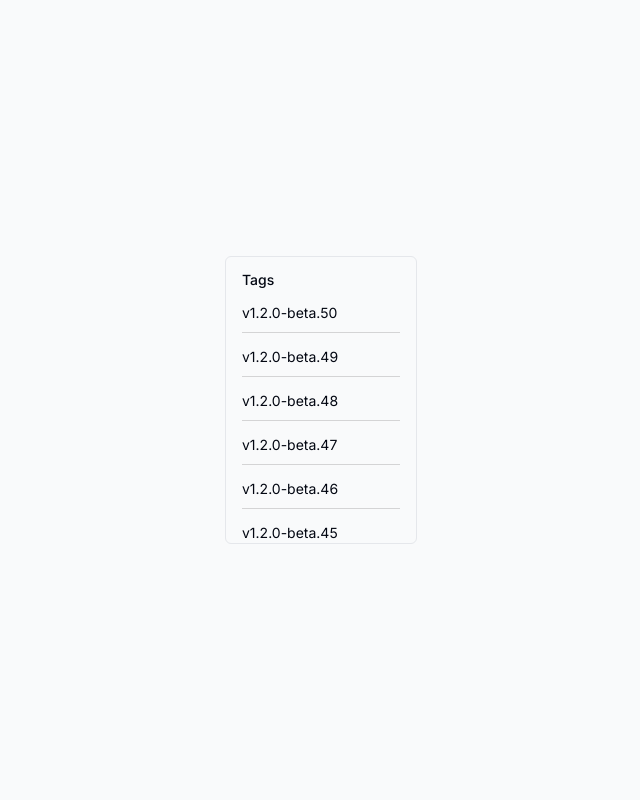
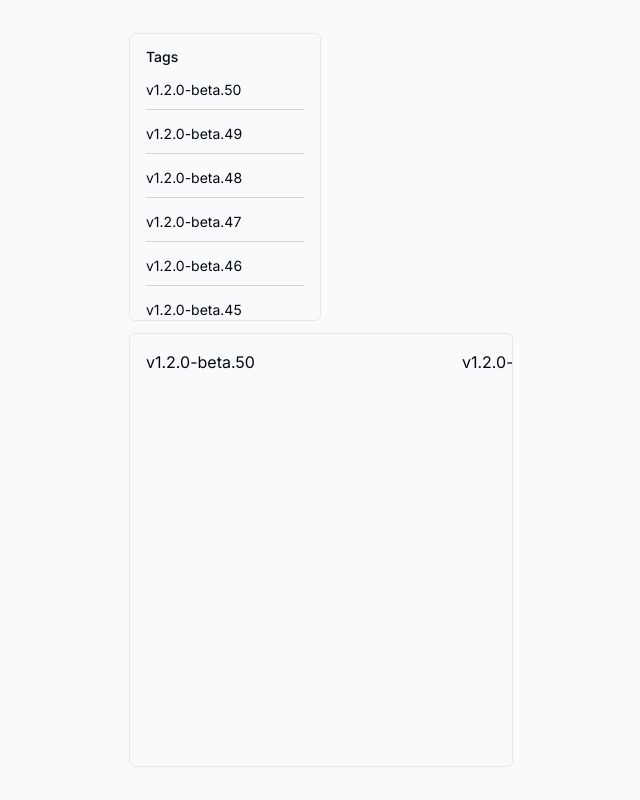
Before and after one commit to JcSilverX/flt-ui, a Next.js app: page / in a window 1280 px wide. Shown: the whole page, without its empty margins (319-959 px from the left). Built offline with nearby package versions, Linux system fonts and the light colour scheme.

Commit message:
Updated -- needs more adjustments

```diff
--- a/src/components/scroll-area/scroll-area.tsx
+++ b/src/components/scroll-area/scroll-area.tsx
@@ -48,10 +48,17 @@ export default function ScrollArea({
   // state
   const isMounted = useIsMounted();
   const [isVisible, setIsVisible] = React.useState<boolean>(false);
-  const [scrollbarX, setScrollbarX] = React.useState<number | null>(null);
-  const [scrollbarY, setScrollbarY] = React.useState<number | null>(null);
-  const [cornerWidth, setCornerWidth] = React.useState<number>(0);
-  const [cornerHeight, setCornerHeight] = React.useState<number>(0);
+
+  const [scrollbarXEnabled, setScrollbarXEnabled] =
+    React.useState<boolean>(false);
+  const [scrollbarYEnabled, setScrollbarYEnabled] =
+    React.useState<boolean>(false);
+
+  const [thumbHeight, setThumbHeight] = React.useState<number>(0);
+  const [thumbTop, setThumbTop] = React.useState<number>(0);
+  const [thumbWidth, setThumbWidth] = React.useState<number>(0);
+  const [thumbLeft, setThumbLeft] = React.useState<number>(0);
+
   const scrollAreaViewportRef = React.useRef<HTMLDivElement>(null);
   const scrollAreaScrollbarRef = React.useRef<HTMLDivElement>(null);
 
@@ -108,19 +115,22 @@ export default function ScrollArea({
         scrollWidth,
         scrollHeight,
       } = scrollAreaViewport;
-      const verticalHeight: number =
-        (clientHeight / scrollHeight) * clientHeight;
 
-      const horizontalWidth: number = (clientWidth / scrollWidth) * clientWidth;
+      const thumbHeight: number = (clientHeight / scrollHeight) * clientHeight;
+      const thumbTop: number = (scrollTop / scrollHeight) * clientHeight;
 
-      // setScrollbarY(verticalHeight);
-      setCornerWidth(horizontalWidth);
-      setScrollbarX((scrollLeft / scrollWidth) * clientWidth);
-      setCornerHeight(verticalHeight);
-      setScrollbarY((scrollTop / scrollHeight) * clientHeight);
+      setThumbHeight(thumbHeight);
+      setThumbTop(thumbTop);
+
+      const thumbWidth: number = (clientWidth / scrollWidth) * clientWidth;
+      const thumbLeft: number = (scrollLeft / scrollWidth) * clientWidth;
+
+      setThumbWidth(thumbWidth);
+      setThumbLeft(thumbLeft);
     };
 
     scrollAreaViewport.addEventListener(EVT_SCROLL, handleScroll);
+    handleScroll();
 
     return () =>
       scrollAreaViewport.removeEventListener(EVT_SCROLL, handleScroll);
@@ -130,8 +140,15 @@ export default function ScrollArea({
   const scope = {
     isMounted,
     isVisible,
-    scrollbarX,
-    scrollbarY,
+    type,
+    thumbHeight,
+    thumbTop,
+    thumbWidth,
+    thumbLeft,
+    scrollbarXEnabled,
+    setScrollbarXEnabled,
+    scrollbarYEnabled,
+    setScrollbarYEnabled,
     scrollAreaViewportRef,
   };
 
@@ -161,7 +178,8 @@ export function ScrollAreaViewport({
   ...props
 }: ScrollAreaViewportProps) {
   const { reference: ref } = props;
-  const { scrollAreaViewportRef } = useScrollAreaContext();
+  const { scrollAreaViewportRef, scrollbarXEnabled, scrollbarYEnabled } =
+    useScrollAreaContext();
 
   return (
     <div
@@ -173,7 +191,8 @@ export function ScrollAreaViewport({
         {}
       )}
       style={{
-        overflow: "clip scroll",
+        overflowX: scrollbarXEnabled ? "scroll" : "clip",
+        overflowY: scrollbarYEnabled ? "scroll" : "clip",
       }}
       {...props}
     />
@@ -193,22 +212,35 @@ export function ScrollAreaScrollbar({
   ...props
 }: ScrollAreaScrollbarProps) {
   const { reference: ref } = props;
-  const { isMounted, isVisible, scrollbarX, scrollbarY } =
-    useScrollAreaContext();
-  const scrollOffset = orientationProp === "vertical" ? scrollbarY : scrollbarX;
+  const {
+    isMounted,
+    isVisible,
+    type,
+    thumbHeight: height,
+    thumbWidth: width,
+    setScrollbarXEnabled,
+    setScrollbarYEnabled,
+  } = useScrollAreaContext();
+  const isHorizontal = orientationProp === "horizontal";
 
-  const inlineStyles: React.CSSProperties =
-    orientationProp === "vertical"
-      ? {
-          top: 0,
-          right: 0,
-          bottom: `${0}px`,
-        }
-      : {
-          bottom: 0,
-          left: 0,
-          right: `${scrollbarX}px`,
-        };
+  const inlineStyles: React.CSSProperties = isHorizontal
+    ? {
+        bottom: 0,
+        left: 0,
+        right: `${width}px`,
+      }
+    : {
+        top: 0,
+        right: 0,
+        bottom: `${height}px`,
+      };
+
+  React.useEffect(() => {
+    isHorizontal ? setScrollbarXEnabled(true) : setScrollbarYEnabled(true);
+
+    return () =>
+      isHorizontal ? setScrollbarXEnabled(false) : setScrollbarYEnabled(false);
+  }, [isHorizontal, setScrollbarXEnabled, setScrollbarYEnabled]);
 
   return (
     isMounted &&
@@ -233,7 +265,7 @@ export function ScrollAreaScrollbar({
         }}
         {...props}
       >
-        <ScrollAreaThumb />
+        <ScrollAreaThumb orientation={orientationProp} />
       </div>
     )
   );
@@ -247,13 +279,33 @@ export function ScrollAreaCorner({ className, ...props }: ScrollAreaProps) {
 
 type ScrollAreaThumbProps = React.HTMLAttributes<HTMLSpanElement> & {
   reference?: React.RefObject<HTMLSpanElement> | undefined;
+  orientation?: TOrientation | undefined;
 };
 
-export function ScrollAreaThumb({ className, ...props }: ScrollAreaThumbProps) {
+export function ScrollAreaThumb({
+  orientation,
+  className,
+  ...props
+}: ScrollAreaThumbProps) {
   const { reference: ref } = props;
-  const { isVisible, scrollbarX, scrollbarY } = useScrollAreaContext();
+  const {
+    isVisible,
+    thumbHeight: height,
+    thumbTop: top,
+    thumbWidth: width,
+    thumbLeft: left,
+  } = useScrollAreaContext();
 
-  const scrollOffset = "vertical" === "vertical" ? scrollbarY : scrollbarX;
+  const inlineStyles: React.CSSProperties =
+    orientation === "vertical"
+      ? {
+          transform: `translate3d(0px, ${top}px, 0px)`,
+          height: `${height}px`,
+        }
+      : {
+          transform: `translate3d(${left}px, 0px, 0px)`,
+          width: `${width}px`,
+        };
 
   return (
     <span
@@ -265,7 +317,7 @@ export function ScrollAreaThumb({ className, ...props }: ScrollAreaThumbProps) {
         {}
       )}
       style={{
-        transform: `translate3d(0px, ${scrollbarY}px, 0px)`,
+        ...inlineStyles,
       }}
       {...props}
     />
--- a/src/components/scroll-area/stories/scroll-area-example.tsx
+++ b/src/components/scroll-area/stories/scroll-area-example.tsx
@@ -1,5 +1,5 @@
 import React from "react";
-import ScrollArea from "../scroll-area";
+import ScrollArea, { ScrollAreaScrollbar } from "../scroll-area";
 import Separator from "@/components/separator/separator";
 
 const TAG_COUNT = 50;
@@ -9,7 +9,8 @@ const tags = Array.from({ length: TAG_COUNT }).map(
 
 export default function ScrollAreaExample() {
   return (
-		<ScrollArea className="h-72 w-48 rounded-md border">
+    <>
+      <ScrollArea className="h-72 w-48 rounded-md border mb-3">
         <div className="p-4">
           <h4 className="mb-4 text-sm font-medium leading-none">Tags</h4>
 
@@ -21,5 +22,20 @@ export default function ScrollAreaExample() {
           ))}
         </div>
       </ScrollArea>
+
+      <ScrollArea className="w-96 whitespace-nowrap rounded-md border">
+        <div className="flex w-max space-x-4 p-4">
+          {tags.slice(0, 5).map((tag) => (
+            <figure key={tag} className="flex-shrink-0">
+              <div className="overflow-clip rounded-md h-[400px] w-[300px]">
+                {tag}
+              </div>
+            </figure>
+          ))}
+        </div>
+
+        <ScrollAreaScrollbar orientation="horizontal" />
+      </ScrollArea>
+    </>
   );
 }
--- a/src/context/scroll-area-context-provider.tsx
+++ b/src/context/scroll-area-context-provider.tsx
@@ -3,11 +3,18 @@
 import { createContext } from "react";
 
 type TScrollAreaContext = {
-	isMounted: boolean;
-	isVisible: boolean;
-	scrollbarX: number | null;
-	scrollbarY: number | null;
-	scrollAreaViewportRef: React.RefObject<HTMLDivElement>;
+  isMounted: boolean;
+  isVisible: boolean;
+  type: "auto" | "always" | "scroll" | "hover";
+  thumbHeight: number;
+  thumbTop: number;
+  thumbWidth: number;
+  thumbLeft: number;
+  scrollbarXEnabled: boolean;
+  setScrollbarXEnabled: React.Dispatch<React.SetStateAction<boolean>>;
+  scrollbarYEnabled: boolean;
+  setScrollbarYEnabled: React.Dispatch<React.SetStateAction<boolean>>;
+  scrollAreaViewportRef: React.RefObject<HTMLDivElement>;
 };
 
 const ScrollAreaContext = createContext<TScrollAreaContext | null>(null);
```
Lines whose indentation alone changed are shown as unchanged.
